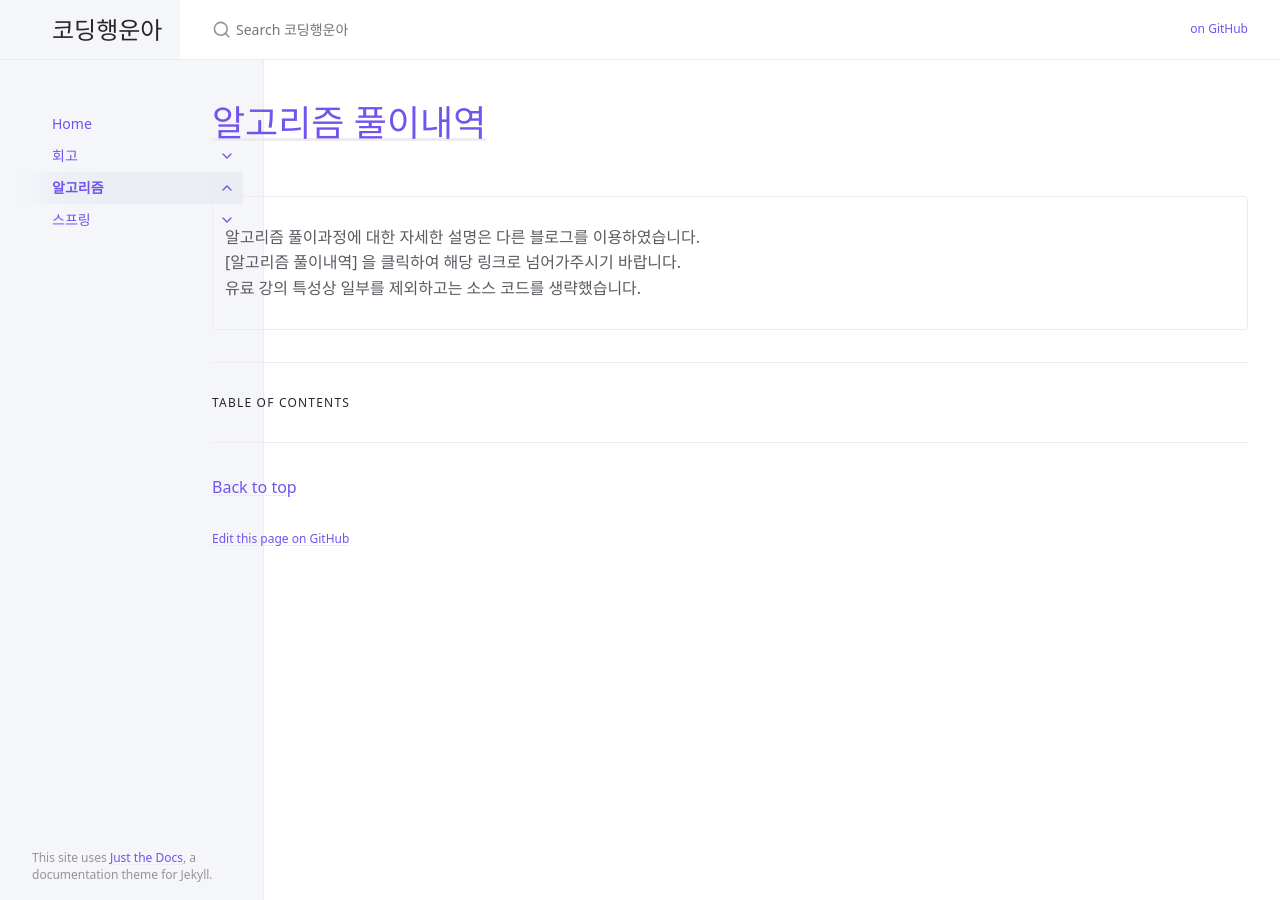
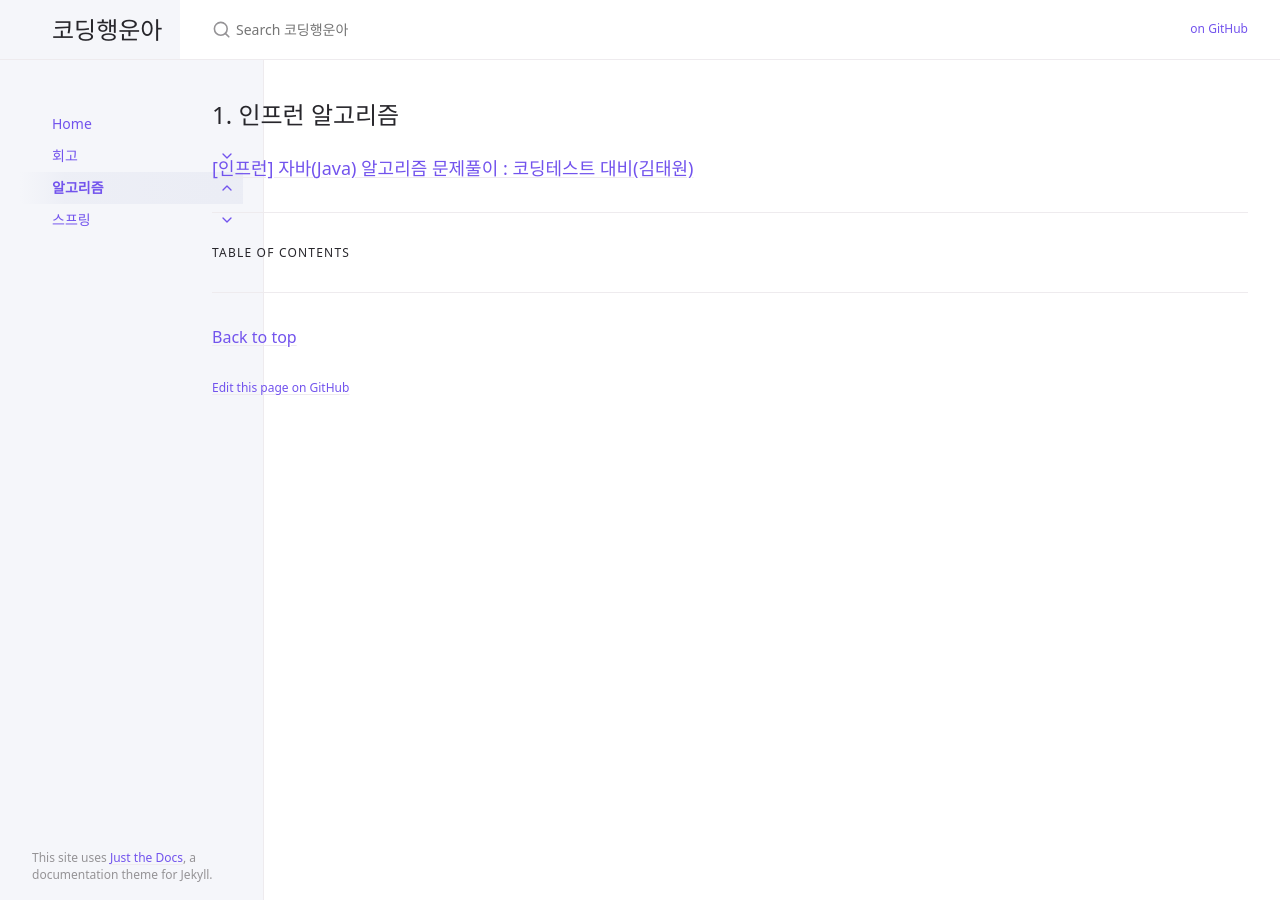
Before and after one commit to luckhunger/luckhunger-github.io, a Jekyll site: the page built from docs/algorithm/algorithm.md, in a window 1280 px wide. Built offline with Jekyll 4.4.1, drawn with Linux system fonts in a browser that asks for light colours.

Commit message:
인프런 알고리즘 출처 링크 추가

```diff
--- a/docs/algorithm/algorithm.md
+++ b/docs/algorithm/algorithm.md
@@ -5,12 +5,5 @@ nav_order: 3
 has_children: true
 permalink: /docs/algorithm
 ---
-
-# [알고리즘 풀이내역](https://silverji.tistory.com/category/%EC%95%8C%EA%B3%A0%EB%A6%AC%EC%A6%98)
-<br>
-
-<div class="code-example" markdown="1">
-알고리즘 풀이과정에 대한 자세한 설명은 다른 블로그를 이용하였습니다.<br>
-[알고리즘 풀이내역] 을 클릭하여 해당 링크로 넘어가주시기 바랍니다.<br>
-유료 강의 특성상 일부를 제외하고는 소스 코드를 생략했습니다.
-</div>
+## 1. 인프런 알고리즘
+### [[인프런] 자바(Java) 알고리즘 문제풀이 : 코딩테스트 대비(김태원)](https://www.inflearn.com/course/%EC%9E%90%EB%B0%94-%EC%95%8C%EA%B3%A0%EB%A6%AC%EC%A6%98-%EB%AC%B8%EC%A0%9C%ED%92%80%EC%9D%B4-%EC%BD%94%ED%85%8C%EB%8C%80%EB%B9%84)
```
